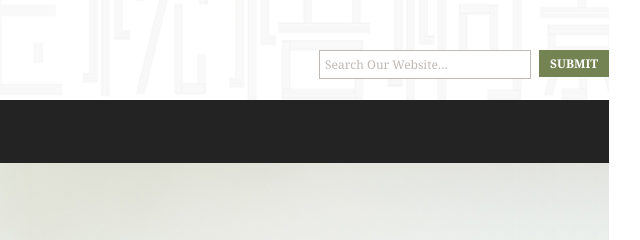
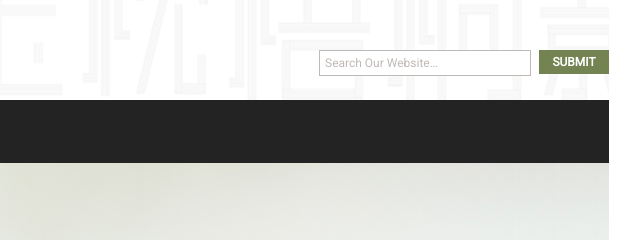
Before and after one commit to joycemolly/joycemolly.github.io, a plain HTML site: page index.html in a window 1280 px wide. Shown: the top 240 px of the page, 511-1151 px from the left. Drawn offline with Linux system fonts and the light colour scheme.

Commit message:
forth commit

```diff
--- a/style.css
+++ b/style.css
@@ -57,7 +57,7 @@ blockquote:after, q:after{content:' „'; font-size:26px; line-height:0;}
 
 form, fieldset, legend{margin:0; padding:0; border:none;}
 legend{display:none;}
-input, textarea, select{font-size:12px; font-family:Georgia,"Times New Roman",Times,serif;}
+input, textarea, select{font-size:12px; font-family: 'Roboto', sans-serif; }
 
 .one_quarter, .two_quarter, .three_quarter, .four_quarter{display:block; float:left; margin:0 20px 0 0;}
 .one_quarter{width:225px;}
```
